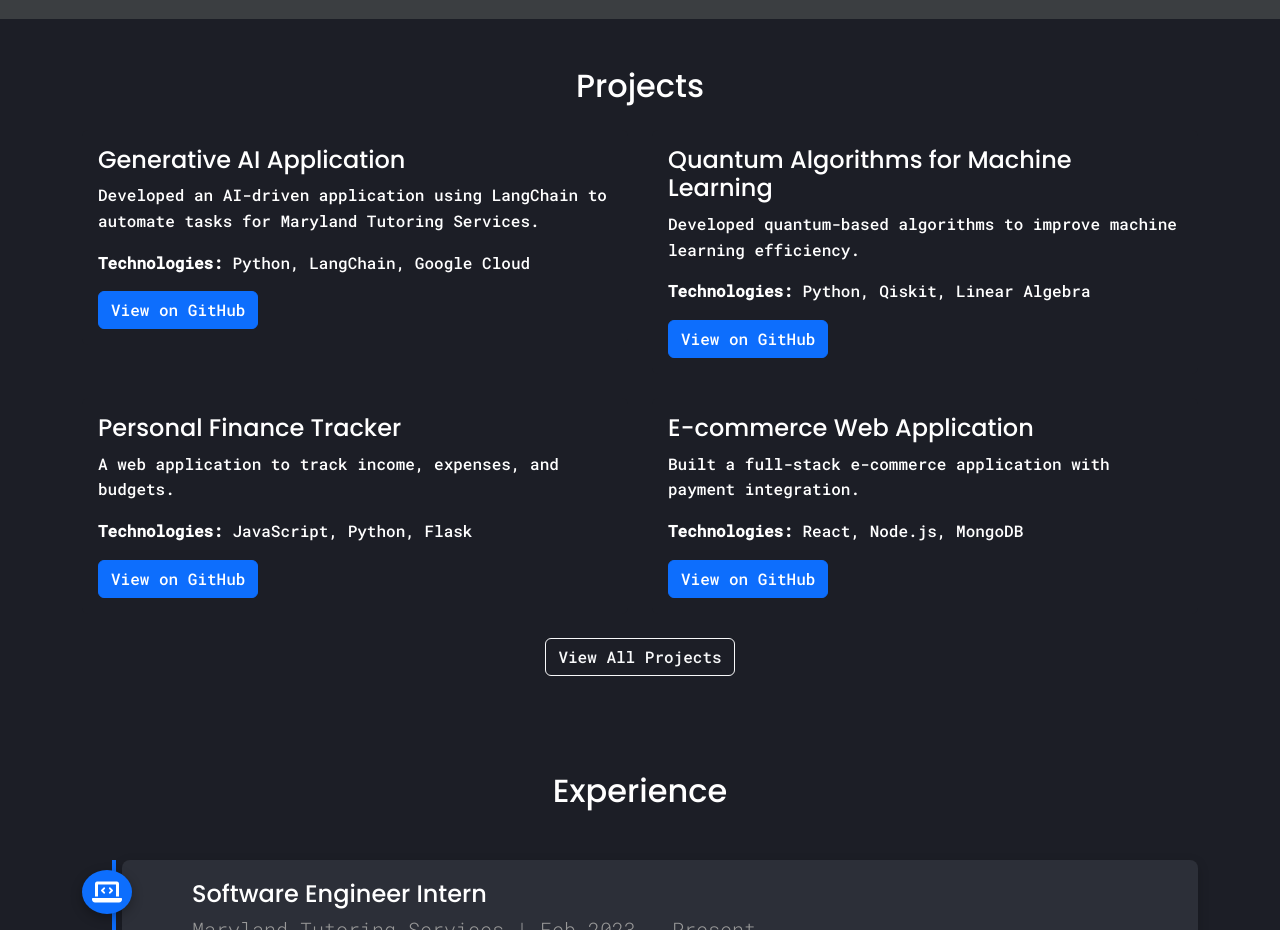
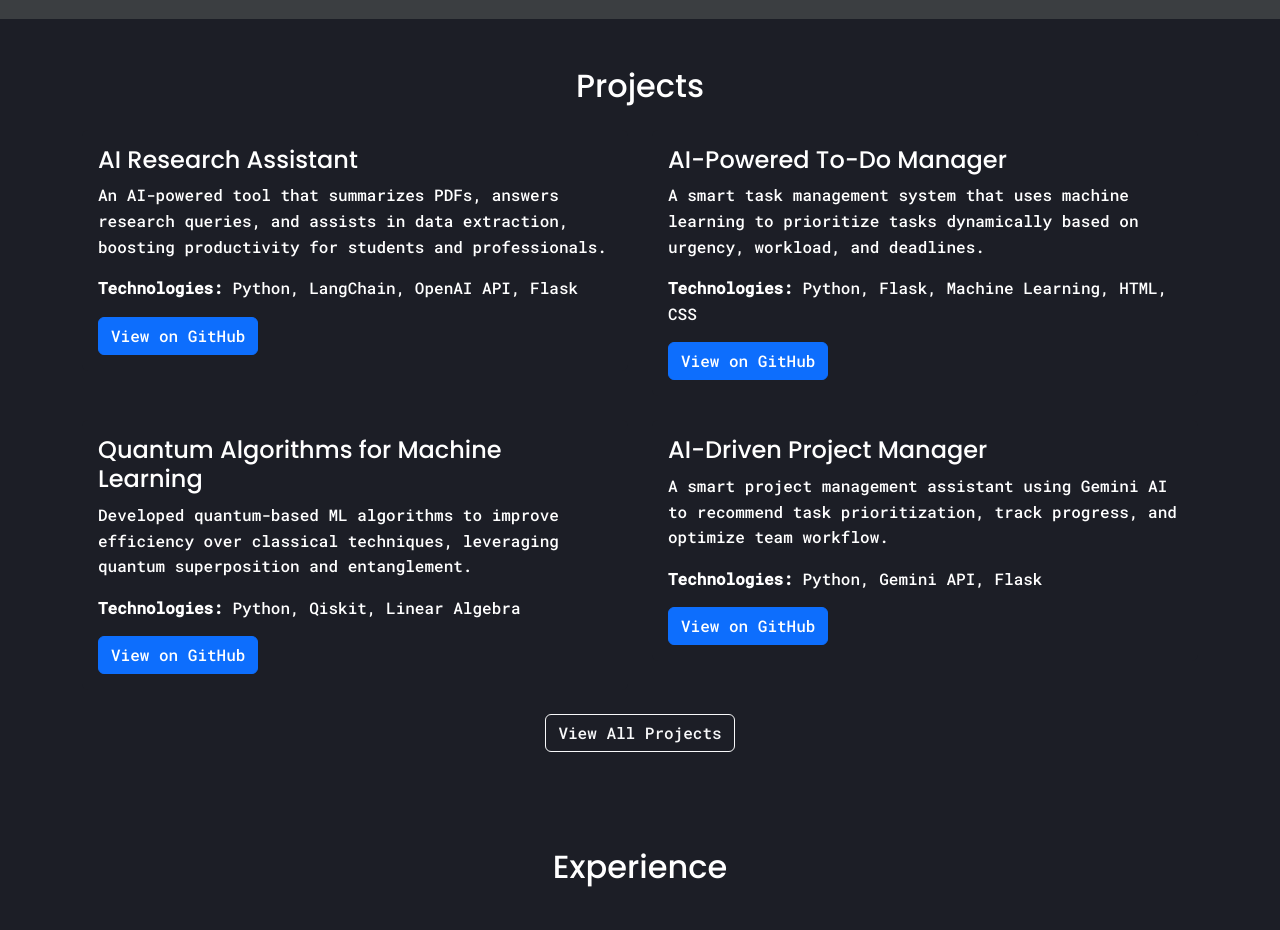
Before and after one commit to hemen-babis/hemen-portfolio, a plain HTML site: page index.html in a window 1280 px wide. Shown: the part 1520-2450 px from the top of the page. Drawn offline with nearby package versions, Linux system fonts and the light colour scheme.

Commit message:
Update projects

```diff
--- a/index.html
+++ b/index.html
@@ -119,58 +119,63 @@
     <div class="container">
         <h2 class="text-center">Projects</h2>
         <div class="row mt-4">
-                <!-- Project 1 -->
+            <!-- Project 1: AI Research Assistant -->
             <div class="col-md-6">
                 <div class="card hover-card">
                     <div class="card-body">
-                            <h4 class="card-title">Generative AI Application</h4>
-                            <p class="card-text">Developed an AI-driven application using LangChain to automate tasks for Maryland Tutoring Services.</p>
-                            <p><strong>Technologies:</strong> Python, LangChain, Google Cloud</p>
-                            <a href="https://github.com/yourprojectlink" class="btn btn-primary">View on GitHub</a>
+                        <h4 class="card-title">AI Research Assistant</h4>
+                        <p class="card-text">An AI-powered tool that summarizes PDFs, answers research queries, and assists in data extraction, boosting productivity for students and professionals.</p>
+                        <p><strong>Technologies:</strong> Python, LangChain, OpenAI API, Flask</p>
+                        <a href="https://github.com/hemen-babis/ai-research-assistant" class="btn btn-primary">View on GitHub</a>
                     </div>
                 </div>
             </div>
-                <!-- Project 2 -->
+
+            <!-- Project 2: AI-Powered To-Do Manager -->
+            <div class="col-md-6">
+                <div class="card hover-card">
+                    <div class="card-body">
+                        <h4 class="card-title">AI-Powered To-Do Manager</h4>
+                        <p class="card-text">A smart task management system that uses machine learning to prioritize tasks dynamically based on urgency, workload, and deadlines.</p>
+                        <p><strong>Technologies:</strong> Python, Flask, Machine Learning, HTML, CSS</p>
+                        <a href="https://github.com/hemen-babis/ai-todo-manager" class="btn btn-primary">View on GitHub</a>
+                    </div>
+                </div>
+            </div>
+        </div>
+
+        <div class="row mt-4">
+            <!-- Project 3: Quantum Algorithms for Machine Learning -->
             <div class="col-md-6">
                 <div class="card hover-card">
                     <div class="card-body">
                         <h4 class="card-title">Quantum Algorithms for Machine Learning</h4>
-                            <p class="card-text">Developed quantum-based algorithms to improve machine learning efficiency.</p>
+                        <p class="card-text">Developed quantum-based ML algorithms to improve efficiency over classical techniques, leveraging quantum superposition and entanglement.</p>
                         <p><strong>Technologies:</strong> Python, Qiskit, Linear Algebra</p>
-                            <a href="https://github.com/yourprojectlink" class="btn btn-primary">View on GitHub</a>
+                        <a href="https://github.com/hemen-babis/quantum-algorithms" class="btn btn-primary">View on GitHub</a>
+                    </div>
+                </div>
+            </div>
+
+            <!-- Project 4: AI-Driven Project Manager -->
+            <div class="col-md-6">
+                <div class="card hover-card">
+                    <div class="card-body">
+                        <h4 class="card-title">AI-Driven Project Manager</h4>
+                        <p class="card-text">A smart project management assistant using Gemini AI to recommend task prioritization, track progress, and optimize team workflow.</p>
+                        <p><strong>Technologies:</strong> Python, Gemini API, Flask</p>
+                        <a href="https://github.com/hemen-babis/AI-Project-Manager" class="btn btn-primary">View on GitHub</a>
                     </div>
                 </div>
             </div>
         </div>
-            <div class="row mt-4">
-                <!-- Project 3 -->
-                <div class="col-md-6">
-                    <div class="card hover-card">
-                        <div class="card-body">
-                            <h4 class="card-title">Personal Finance Tracker</h4>
-                            <p class="card-text">A web application to track income, expenses, and budgets.</p>
-                            <p><strong>Technologies:</strong> JavaScript, Python, Flask</p>
-                            <a href="https://github.com/yourprojectlink" class="btn btn-primary">View on GitHub</a>
-                        </div>
-                    </div>
-                </div>
-                <!-- Project 4 -->
-                <div class="col-md-6">
-                    <div class="card hover-card">
-                        <div class="card-body">
-                            <h4 class="card-title">E-commerce Web Application</h4>
-                            <p class="card-text">Built a full-stack e-commerce application with payment integration.</p>
-                            <p><strong>Technologies:</strong> React, Node.js, MongoDB</p>
-                            <a href="https://github.com/yourprojectlink" class="btn btn-primary">View on GitHub</a>
-                        </div>
-                    </div>
-                </div>
-            </div>
+
         <div class="text-center mt-4">
             <a href="projects.html" class="btn btn-outline-light">View All Projects</a>
         </div>
     </div>
 </section>
+
 
     <!-- Experience Section -->
     <!-- Experience Section -->
```
Lines whose indentation alone changed are shown as unchanged.
